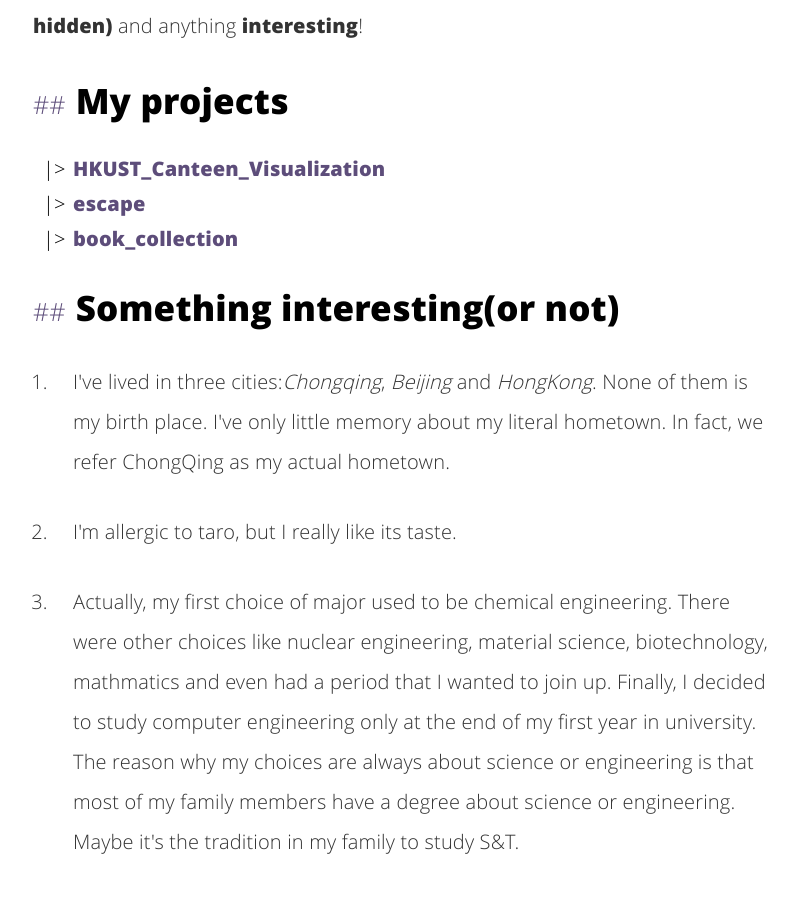
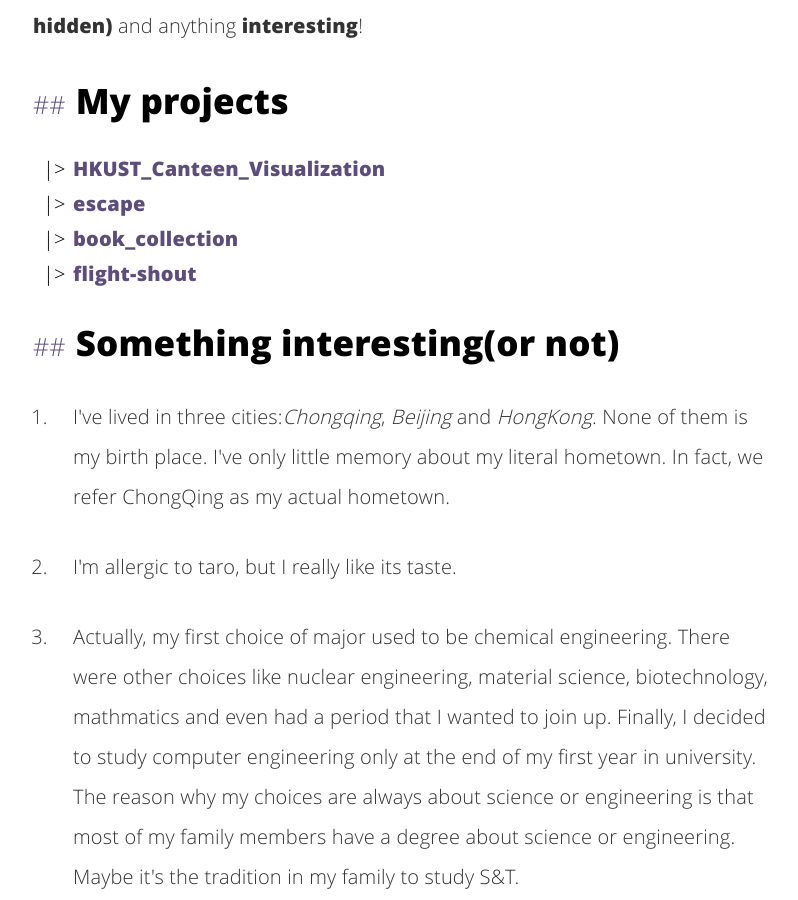
Before and after one commit to az123zx123/personal, a Jekyll site: the page built from about.html, in a window 1280 px wide and 900 px high, scrolled down 531 px. Shown: the whole window, without its empty margins (227-1025 px from the left). Built offline with Jekyll 4.4.1, drawn with Linux system fonts in a browser that asks for light colours.

Commit message:
Update _config.yml

```diff
--- a/_config.yml
+++ b/_config.yml
@@ -65,6 +65,8 @@ projects:
     url: https://github.com/az123zx123/escape
   - name: book_collection
     url: https://github.com/az123zx123/book_collection
+  - name: flight-shout
+    url: https://github.com/az123zx123/flight-shout
 
 # exclude my node related stuff
 exclude: ['package.json', 'src', 'node_modules']
```
